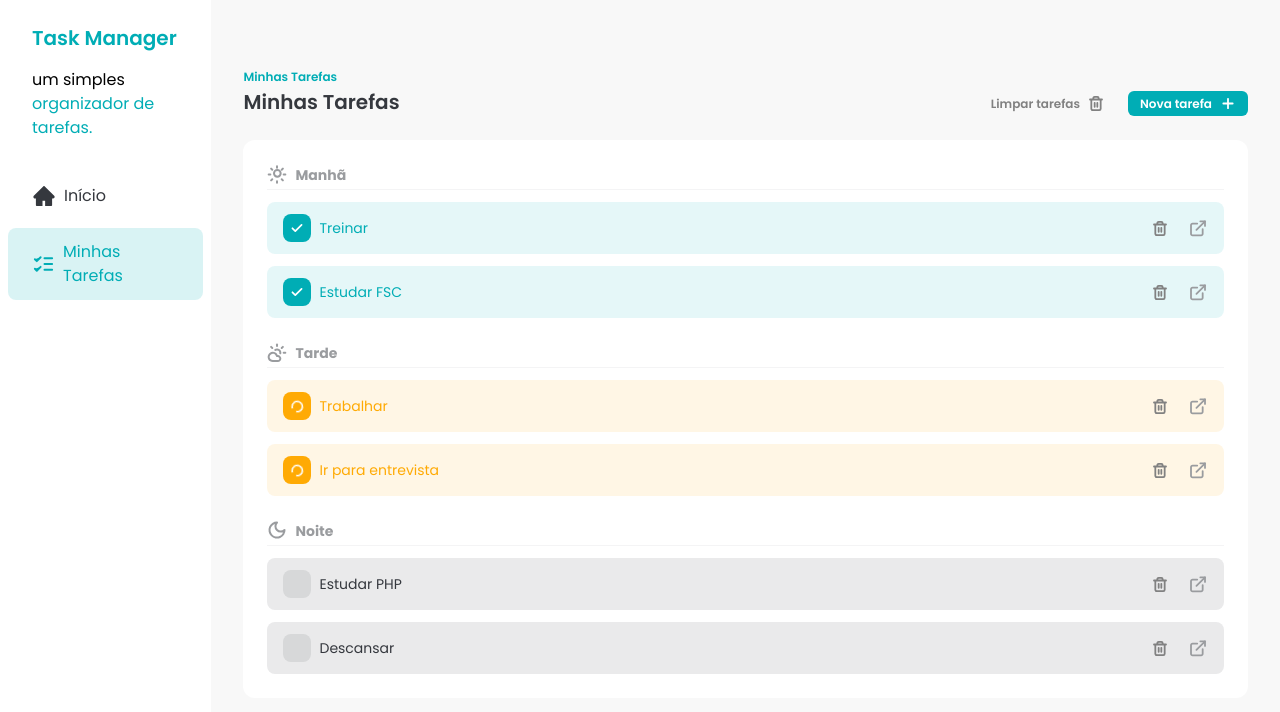
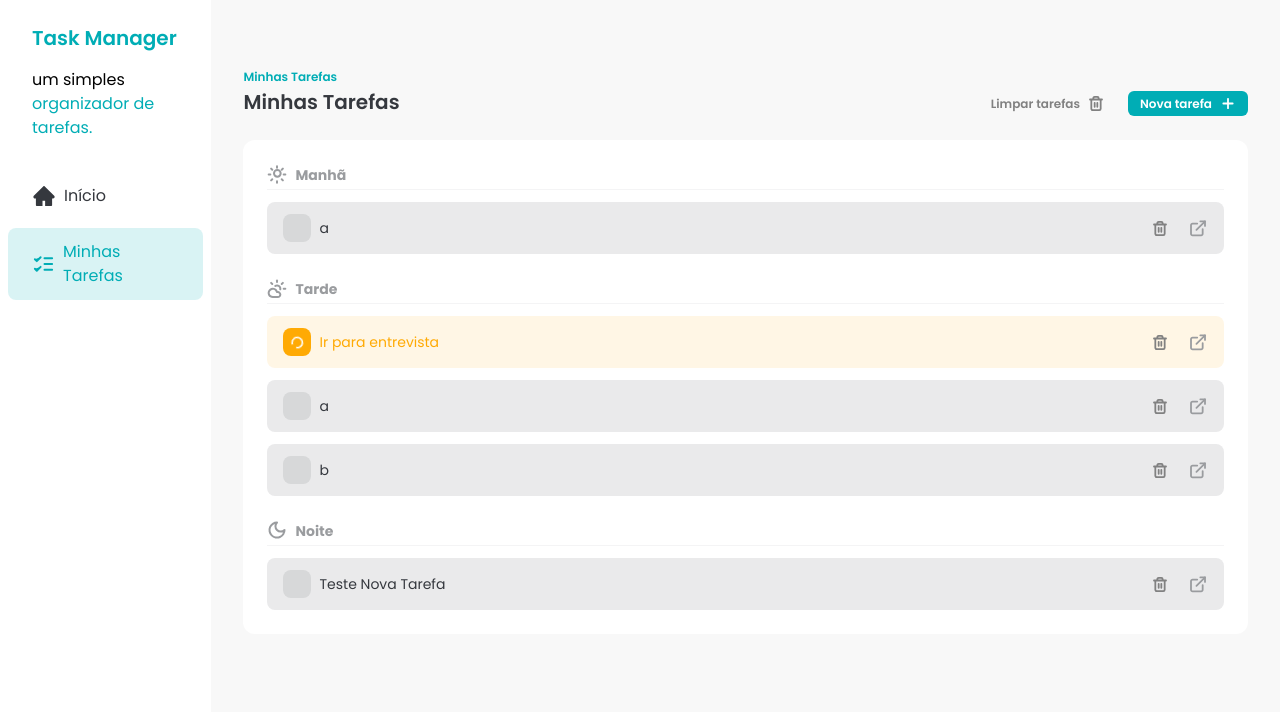
Before and after one commit to okayosilva/fsc-task-manager, a React app: page / in a window 1280 px wide. Shown: the top 712 px of the page. Built offline with nearby package versions, Linux system fonts and the light colour scheme; data requests are answered from the project's data file; the HTML template or start-up script is replaced by a standard one.

Commit message:
refactor: atualizar estrutura de tarefas no banco de dados e implementar funções de criação e exclusão de tarefas

```diff
--- a/db.json
+++ b/db.json
@@ -1,45 +1,38 @@
 {
   "tasks": [
     {
-      "id": 1,
-      "title": "Treinar",
-      "description": "Treino de perna",
-      "time": "morning",
-      "status": "done"
-    },
-    {
-      "id": 2,
-      "title": "Estudar FSC",
-      "description": "Estudar formação react",
-      "time": "morning",
-      "status": "done"
-    },
-    {
-      "id": 3,
-      "title": "Trabalhar",
-      "description": "Desenvolver nova feature",
-      "time": "afternoon",
-      "status": "in_progress"
-    },
-    {
-      "id": 4,
+      "id": "4",
       "title": "Ir para entrevista",
       "description": "Participar de uma entrevista com o foco em React",
       "time": "afternoon",
       "status": "in_progress"
     },
     {
-      "id": 5,
-      "title": "Estudar PHP",
-      "description": "Foco em funções",
+      "id": "26926b3a-80a9-4128-b3ef-7acf2dbec4f1",
+      "title": "Teste Nova Tarefa",
       "time": "evening",
+      "description": "teste",
       "status": "not_started"
     },
     {
-      "id": 6,
-      "title": "Descansar",
-      "description": "Descansar vendo jogos de CS2",
-      "time": "evening",
+      "id": "0f49e40b-dab2-431d-8a31-60bdb995f6ee",
+      "title": "a",
+      "time": "morning",
+      "description": "a",
+      "status": "not_started"
+    },
+    {
+      "id": "3a406767-1dfb-4ed3-9b85-b540ef5497e5",
+      "title": "a",
+      "time": "afternoon",
+      "description": "a",
+      "status": "not_started"
+    },
+    {
+      "id": "db4d2c4d-8dc1-4c93-bce4-5d9fb23be397",
+      "title": "b",
+      "time": "afternoon",
+      "description": "b",
       "status": "not_started"
     }
   ]
--- /dev/null
+++ b/src/api/baseUrl.js
@@ -0,0 +1 @@
+export const baseUrl = 'http://localhost:3000';
--- a/src/components/Tasks/index.jsx
+++ b/src/components/Tasks/index.jsx
@@ -1,6 +1,7 @@
 import { useEffect, useState } from 'react';
 import { toast } from 'sonner';
 
+import { baseUrl } from '../../api/baseUrl';
 import {
   CloudIcon,
   MoonIcon,
@@ -18,12 +19,51 @@ export const Tasks = () => {
   const [addTaskDialogIsOpen, setAddTaskDialogIsOpen] = useState(false);
 
   const getTaskList = async () => {
-    const response = await fetch('http://localhost:3000/tasks', {
+    const response = await fetch(`${baseUrl}/tasks`, {
       method: 'GET',
     });
 
     const tasks = await response.json();
     setTask(tasks);
+  };
+
+  const createTask = async (task) => {
+    try {
+      const response = await fetch(`${baseUrl}/tasks`, {
+        method: 'POST',
+        headers: { 'Content-Type': 'application/json' },
+        body: JSON.stringify(task),
+      });
+
+      if (!response.ok) {
+        toast.error('Erro ao criar tarefa ❌');
+        throw new Error(`Erro ao criar a tarefa: ${response.statusText}`);
+      }
+
+      toast.success('Tarefa criada com sucesso 🎉');
+    } catch (error) {
+      console.log(error);
+      toast.error('Erro ao criar tarefa ❌');
+      throw error;
+    }
+  };
+
+  const deleteTask = async (id) => {
+    try {
+      const response = await fetch(`${baseUrl}/tasks/${id}`, {
+        method: 'DELETE',
+      });
+
+      if (!response.ok) {
+        toast.error('Erro ao deletar tarefa ❌');
+        throw new Error(`Erro ao criar a tarefa: ${response.statusText}`);
+      }
+
+      toast('Tarefa deletada com sucesso 🎉');
+    } catch (error) {
+      toast.error('Erro ao deletar tarefa ❌');
+      throw error;
+    }
   };
 
   useEffect(() => {
@@ -60,14 +100,16 @@ export const Tasks = () => {
   };
 
   const handleTaskDelete = (taskId) => {
-    const newTasks = task.filter((task) => task.id !== taskId);
-    toast('Tarefa deletada com sucesso 🎉');
-    setTask(newTasks);
+    deleteTask(taskId).then(() => {
+      const newTasks = task.filter((task) => task.id !== taskId);
+      setTask(newTasks);
+    });
   };
 
   const handleAddTaskSubmit = (task) => {
-    setTask((prevState) => [...prevState, task]);
-    toast.success('Tarefa criada com sucesso ✈️');
+    createTask(task).then(() => {
+      setTask((prevState) => [...prevState, task]);
+    });
   };
 
   return (
--- a/src/components/Tasks/taskItem.jsx
+++ b/src/components/Tasks/taskItem.jsx
@@ -62,7 +62,7 @@ export const TaskItem = ({ task, handleStatusChange, handleDelete }) => {
 
 TaskItem.propTypes = {
   task: PropTypes.shape({
-    id: PropTypes.number.isRequired,
+    id: PropTypes.string.isRequired,
     title: PropTypes.string.isRequired,
     description: PropTypes.string.isRequired,
     time: PropTypes.oneOf(['morning', 'afternoon', 'evening']).isRequired,
```
